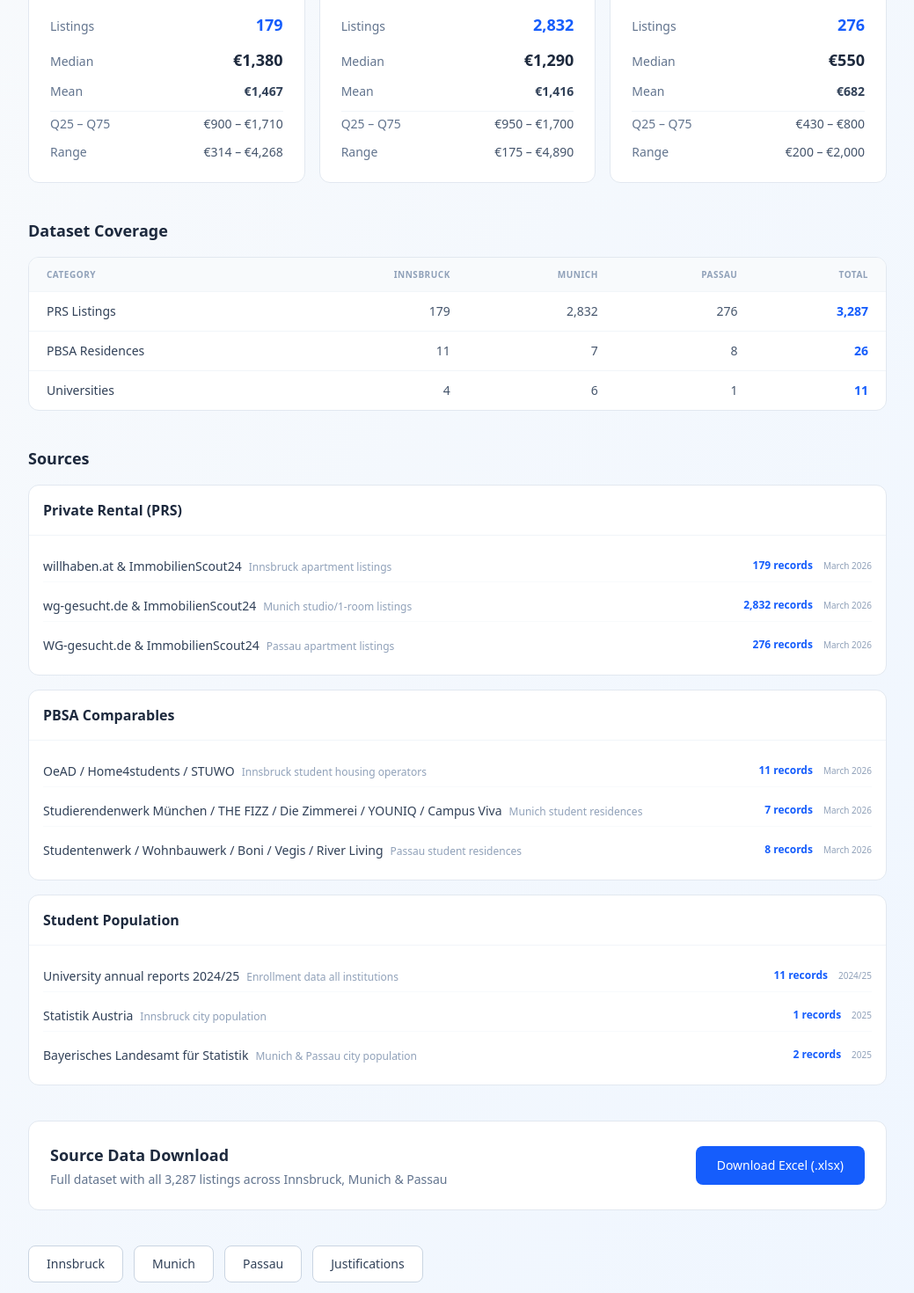
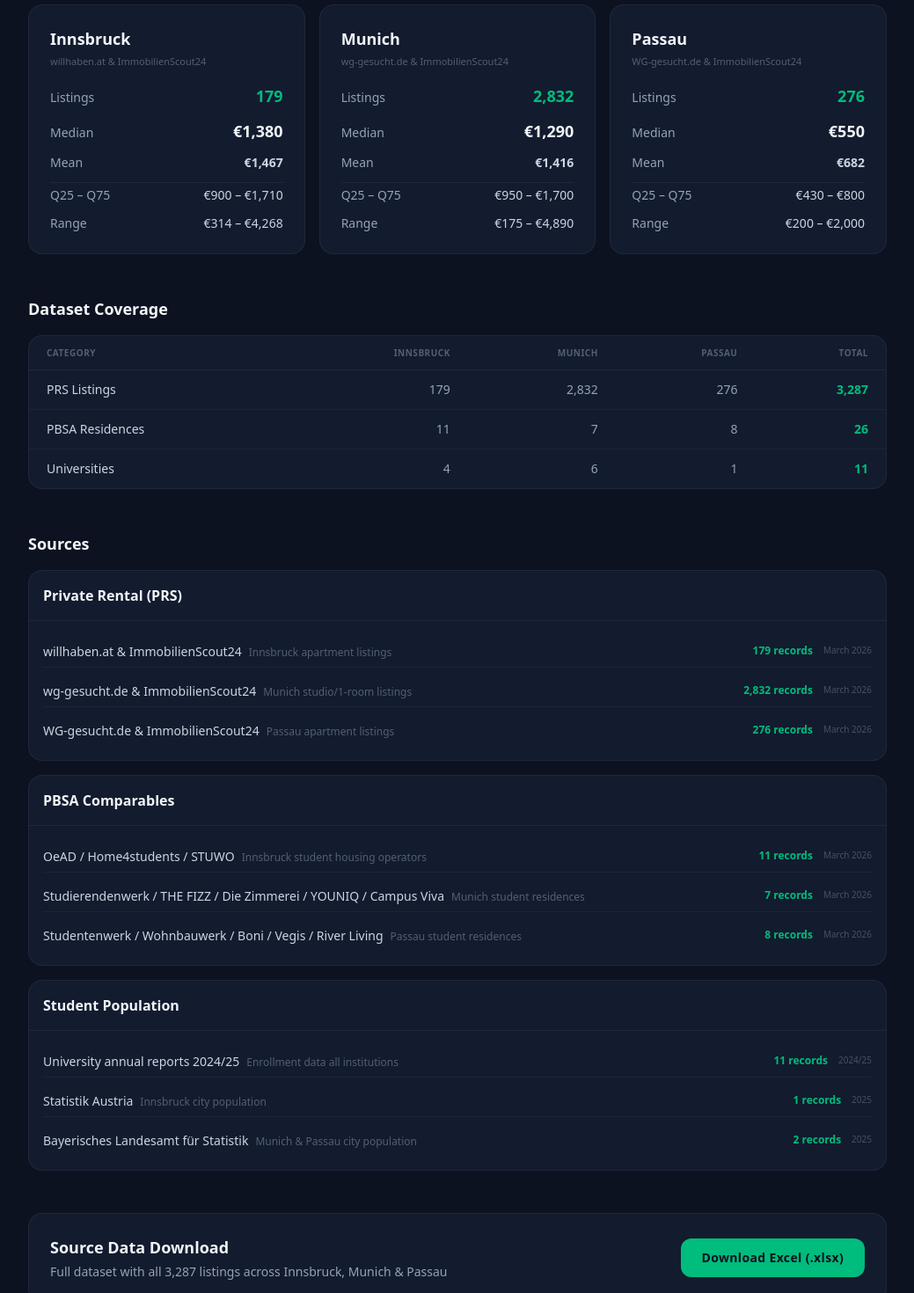
Before and after one commit to cc4921-ctrl/dach-student-housing, a Next.js app: page /data in a window 1280 px wide. Shown: the part 320-1790 px from the top of the page at 88% size, without its empty margins (120-1159 px from the left). Built offline with nearby package versions, Linux system fonts and the light colour scheme.

Commit message:
Restyle data page to midnight dark theme with emerald accents

```diff
--- a/app/data/page.tsx
+++ b/app/data/page.tsx
@@ -12,16 +12,8 @@ const cityStats = [
 
 const totalListings = cityStats.reduce((a, c) => a + c.listings, 0);
 
-/* ═══════════════════════════════════════════════════════════════
-   PBSA & UNIVERSITY COUNTS
-   ═══════════════════════════════════════════════════════════════ */
-
 const pbsaCounts = { Innsbruck: 11, Munich: 7, Passau: 8, total: 26 };
 const uniCounts = { Innsbruck: 4, Munich: 6, Passau: 1, total: 11 };
-
-/* ═══════════════════════════════════════════════════════════════
-   SOURCES
-   ═══════════════════════════════════════════════════════════════ */
 
 const dataSources = [
   { category: "Private Rental (PRS)", items: [
@@ -31,7 +23,7 @@ const dataSources = [
   ]},
   { category: "PBSA Comparables", items: [
     { source: "OeAD / Home4students / STUWO", scope: "Innsbruck student housing operators", count: 11, date: "March 2026" },
-    { source: "Studierendenwerk München / THE FIZZ / Die Zimmerei / YOUNIQ / Campus Viva", scope: "Munich student residences", count: 7, date: "March 2026" },
+    { source: "Studierendenwerk / THE FIZZ / Die Zimmerei / YOUNIQ / Campus Viva", scope: "Munich student residences", count: 7, date: "March 2026" },
     { source: "Studentenwerk / Wohnbauwerk / Boni / Vegis / River Living", scope: "Passau student residences", count: 8, date: "March 2026" },
   ]},
   { category: "Student Population", items: [
@@ -43,43 +35,52 @@ const dataSources = [
 
 export default function DataPage() {
   return (
-    <div className="min-h-screen bg-gradient-to-br from-slate-50 to-blue-50">
-      <main className="max-w-5xl mx-auto px-6 py-8 space-y-10">
-        <div>
-          <h1 className="text-3xl font-bold text-slate-800">Data Overview</h1>
-          <p className="text-slate-500 mt-1">{totalListings.toLocaleString()} PRS listings &middot; {pbsaCounts.total} PBSA residences &middot; {uniCounts.total} universities</p>
+    <div className="min-h-screen bg-midnight">
+      {/* Header */}
+      <div className="relative w-full h-44 overflow-hidden bg-midnight-light">
+        <div className="absolute inset-0 bg-gradient-to-br from-emerald-accent/5 via-midnight to-midnight" />
+        <div className="absolute bottom-0 left-0 right-0 max-w-5xl mx-auto px-6 pb-8">
+          <div className="flex items-center gap-2 mb-3">
+            <span className="w-6 h-px bg-emerald-accent" />
+            <span className="text-emerald-accent text-[10px] font-bold tracking-[0.2em] uppercase">Research Data</span>
+          </div>
+          <h1 className="text-3xl font-serif text-snow tracking-tight">Data Overview</h1>
+          <p className="text-silver mt-1 text-sm">{totalListings.toLocaleString()} PRS listings &middot; {pbsaCounts.total} PBSA residences &middot; {uniCounts.total} universities</p>
         </div>
+      </div>
+
+      <main className="max-w-5xl mx-auto px-6 py-10 space-y-12">
 
         {/* ── City Summary Stats ── */}
         <section>
-          <h2 className="text-lg font-semibold text-slate-800 mb-4">Private Rental Summary</h2>
+          <h2 className="text-lg font-bold text-snow mb-4">Private Rental Summary</h2>
           <div className="grid grid-cols-1 md:grid-cols-3 gap-4">
             {cityStats.map(c => (
-              <div key={c.city} className="bg-white rounded-xl border border-slate-200 p-6">
-                <h3 className="text-lg font-bold text-slate-800 mb-1">{c.city}</h3>
-                <p className="text-xs text-slate-400 mb-4">{c.sources}</p>
+              <div key={c.city} className="bg-midnight-light rounded-2xl border border-white/[0.06] p-6 hover:border-emerald-accent/20 transition-colors">
+                <h3 className="text-lg font-bold text-snow mb-1">{c.city}</h3>
+                <p className="text-[11px] text-silver/50 mb-4">{c.sources}</p>
 
                 <div className="space-y-3">
                   <div className="flex justify-between items-baseline">
-                    <span className="text-sm text-slate-500">Listings</span>
-                    <span className="text-lg font-bold text-blue-600">{c.listings.toLocaleString()}</span>
+                    <span className="text-sm text-silver">Listings</span>
+                    <span className="text-lg font-bold text-emerald-accent">{c.listings.toLocaleString()}</span>
                   </div>
                   <div className="flex justify-between items-baseline">
-                    <span className="text-sm text-slate-500">Median</span>
-                    <span className="text-lg font-bold text-slate-800">&euro;{c.median.toLocaleString()}</span>
+                    <span className="text-sm text-silver">Median</span>
+                    <span className="text-lg font-bold text-snow">&euro;{c.median.toLocaleString()}</span>
                   </div>
                   <div className="flex justify-between items-baseline">
-                    <span className="text-sm text-slate-500">Mean</span>
-                    <span className="text-sm font-semibold text-slate-700">&euro;{c.mean.toLocaleString()}</span>
+                    <span className="text-sm text-silver">Mean</span>
+                    <span className="text-sm font-semibold text-silver-bright">&euro;{c.mean.toLocaleString()}</span>
                   </div>
-                  <div className="h-px bg-slate-100 my-1" />
+                  <div className="h-px bg-white/[0.06] my-1" />
                   <div className="flex justify-between items-baseline">
-                    <span className="text-sm text-slate-500">Q25 &ndash; Q75</span>
-                    <span className="text-sm font-medium text-slate-600">&euro;{c.q25.toLocaleString()} &ndash; &euro;{c.q75.toLocaleString()}</span>
+                    <span className="text-sm text-silver">Q25 &ndash; Q75</span>
+                    <span className="text-sm font-medium text-silver-bright">&euro;{c.q25.toLocaleString()} &ndash; &euro;{c.q75.toLocaleString()}</span>
                   </div>
                   <div className="flex justify-between items-baseline">
-                    <span className="text-sm text-slate-500">Range</span>
-                    <span className="text-sm font-medium text-slate-600">&euro;{c.min.toLocaleString()} &ndash; &euro;{c.max.toLocaleString()}</span>
+                    <span className="text-sm text-silver">Range</span>
+                    <span className="text-sm font-medium text-silver-bright">&euro;{c.min.toLocaleString()} &ndash; &euro;{c.max.toLocaleString()}</span>
                   </div>
                 </div>
               </div>
@@ -89,39 +90,39 @@ export default function DataPage() {
 
         {/* ── Coverage ── */}
         <section>
-          <h2 className="text-lg font-semibold text-slate-800 mb-4">Dataset Coverage</h2>
-          <div className="bg-white rounded-xl border border-slate-200 overflow-hidden">
+          <h2 className="text-lg font-bold text-snow mb-4">Dataset Coverage</h2>
+          <div className="bg-midnight-light rounded-2xl border border-white/[0.06] overflow-hidden">
             <table className="w-full text-sm">
-              <thead className="bg-slate-50">
-                <tr>
-                  <th className="text-left px-5 py-3 text-[10px] text-slate-400 uppercase tracking-wider font-semibold">Category</th>
-                  <th className="text-right px-5 py-3 text-[10px] text-slate-400 uppercase tracking-wider font-semibold">Innsbruck</th>
-                  <th className="text-right px-5 py-3 text-[10px] text-slate-400 uppercase tracking-wider font-semibold">Munich</th>
-                  <th className="text-right px-5 py-3 text-[10px] text-slate-400 uppercase tracking-wider font-semibold">Passau</th>
-                  <th className="text-right px-5 py-3 text-[10px] text-slate-400 uppercase tracking-wider font-semibold">Total</th>
+              <thead>
+                <tr className="border-b border-white/[0.06]">
+                  <th className="text-left px-5 py-3 text-[10px] text-silver/50 uppercase tracking-wider font-semibold">Category</th>
+                  <th className="text-right px-5 py-3 text-[10px] text-silver/50 uppercase tracking-wider font-semibold">Innsbruck</th>
+                  <th className="text-right px-5 py-3 text-[10px] text-silver/50 uppercase tracking-wider font-semibold">Munich</th>
+                  <th className="text-right px-5 py-3 text-[10px] text-silver/50 uppercase tracking-wider font-semibold">Passau</th>
+                  <th className="text-right px-5 py-3 text-[10px] text-silver/50 uppercase tracking-wider font-semibold">Total</th>
                 </tr>
               </thead>
               <tbody>
-                <tr className="border-t border-slate-100">
-                  <td className="px-5 py-3 text-slate-700 font-medium">PRS Listings</td>
-                  <td className="px-5 py-3 text-right text-slate-600">179</td>
-                  <td className="px-5 py-3 text-right text-slate-600">2,832</td>
-                  <td className="px-5 py-3 text-right text-slate-600">276</td>
-                  <td className="px-5 py-3 text-right text-blue-600 font-bold">{totalListings.toLocaleString()}</td>
+                <tr className="border-t border-white/[0.04]">
+                  <td className="px-5 py-3 text-silver-bright font-medium">PRS Listings</td>
+                  <td className="px-5 py-3 text-right text-silver">179</td>
+                  <td className="px-5 py-3 text-right text-silver">2,832</td>
+                  <td className="px-5 py-3 text-right text-silver">276</td>
+                  <td className="px-5 py-3 text-right text-emerald-accent font-bold">{totalListings.toLocaleString()}</td>
                 </tr>
-                <tr className="border-t border-slate-100">
-                  <td className="px-5 py-3 text-slate-700 font-medium">PBSA Residences</td>
-                  <td className="px-5 py-3 text-right text-slate-600">{pbsaCounts.Innsbruck}</td>
-                  <td className="px-5 py-3 text-right text-slate-600">{pbsaCounts.Munich}</td>
-                  <td className="px-5 py-3 text-right text-slate-600">{pbsaCounts.Passau}</td>
-                  <td className="px-5 py-3 text-right text-blue-600 font-bold">{pbsaCounts.total}</td>
+                <tr className="border-t border-white/[0.04]">
+                  <td className="px-5 py-3 text-silver-bright font-medium">PBSA Residences</td>
+                  <td className="px-5 py-3 text-right text-silver">{pbsaCounts.Innsbruck}</td>
+                  <td className="px-5 py-3 text-right text-silver">{pbsaCounts.Munich}</td>
+                  <td className="px-5 py-3 text-right text-silver">{pbsaCounts.Passau}</td>
+                  <td className="px-5 py-3 text-right text-emerald-accent font-bold">{pbsaCounts.total}</td>
                 </tr>
-                <tr className="border-t border-slate-100">
-                  <td className="px-5 py-3 text-slate-700 font-medium">Universities</td>
-                  <td className="px-5 py-3 text-right text-slate-600">{uniCounts.Innsbruck}</td>
-                  <td className="px-5 py-3 text-right text-slate-600">{uniCounts.Munich}</td>
-                  <td className="px-5 py-3 text-right text-slate-600">{uniCounts.Passau}</td>
-                  <td className="px-5 py-3 text-right text-blue-600 font-bold">{uniCounts.total}</td>
+                <tr className="border-t border-white/[0.04]">
+                  <td className="px-5 py-3 text-silver-bright font-medium">Universities</td>
+                  <td className="px-5 py-3 text-right text-silver">{uniCounts.Innsbruck}</td>
+                  <td className="px-5 py-3 text-right text-silver">{uniCounts.Munich}</td>
+                  <td className="px-5 py-3 text-right text-silver">{uniCounts.Passau}</td>
+                  <td className="px-5 py-3 text-right text-emerald-accent font-bold">{uniCounts.total}</td>
                 </tr>
               </tbody>
             </table>
@@ -130,23 +131,23 @@ export default function DataPage() {
 
         {/* ── Sources ── */}
         <section>
-          <h2 className="text-lg font-semibold text-slate-800 mb-4">Sources</h2>
+          <h2 className="text-lg font-bold text-snow mb-4">Sources</h2>
           <div className="space-y-4">
             {dataSources.map((group, gi) => (
-              <div key={gi} className="bg-white rounded-xl border border-slate-200 overflow-hidden">
-                <div className="p-4 border-b border-slate-100">
-                  <h3 className="font-semibold text-slate-800">{group.category}</h3>
+              <div key={gi} className="bg-midnight-light rounded-2xl border border-white/[0.06] overflow-hidden">
+                <div className="p-4 border-b border-white/[0.06]">
+                  <h3 className="font-semibold text-snow">{group.category}</h3>
                 </div>
                 <div className="p-4 space-y-2">
                   {group.items.map((item, ii) => (
-                    <div key={ii} className="flex items-center justify-between py-1.5 border-b border-slate-50 last:border-0">
+                    <div key={ii} className="flex items-center justify-between py-1.5 border-b border-white/[0.04] last:border-0">
                       <div>
-                        <span className="text-sm font-medium text-slate-700">{item.source}</span>
-                        <span className="text-xs text-slate-400 ml-2">{item.scope}</span>
+                        <span className="text-sm font-medium text-silver-bright">{item.source}</span>
+                        <span className="text-xs text-silver/50 ml-2">{item.scope}</span>
                       </div>
                       <div className="flex items-center gap-3">
-                        <span className="text-xs font-semibold text-blue-600">{item.count.toLocaleString()} records</span>
-                        <span className="text-[10px] text-slate-400">{item.date}</span>
+                        <span className="text-xs font-semibold text-emerald-accent">{item.count.toLocaleString()} records</span>
+                        <span className="text-[10px] text-silver/40">{item.date}</span>
                       </div>
                     </div>
                   ))}
@@ -157,33 +158,28 @@ export default function DataPage() {
         </section>
 
         {/* ── Download ── */}
-        <section className="bg-white rounded-xl border border-slate-200 p-6 flex flex-col sm:flex-row items-start sm:items-center justify-between gap-4">
+        <section className="bg-midnight-light rounded-2xl border border-white/[0.06] p-6 flex flex-col sm:flex-row items-start sm:items-center justify-between gap-4">
           <div>
-            <h2 className="text-lg font-semibold text-slate-800">Source Data Download</h2>
-            <p className="text-sm text-slate-500 mt-1">Full dataset with all {totalListings.toLocaleString()} listings across Innsbruck, Munich &amp; Passau</p>
+            <h2 className="text-lg font-bold text-snow">Source Data Download</h2>
+            <p className="text-sm text-silver mt-1">Full dataset with all {totalListings.toLocaleString()} listings across Innsbruck, Munich &amp; Passau</p>
           </div>
           <a
-            href="https://github.com/cc4921-ctrl/dach-student-housing/raw/main/public/Student_Rental_Listings_Innsbruck_Passau_Munich.xlsx"
-            target="_blank"
-            rel="noopener noreferrer"
-            className="inline-flex items-center justify-center gap-2 bg-blue-600 text-white px-6 py-3 rounded-lg hover:bg-blue-700 transition-colors font-medium text-sm whitespace-nowrap"
+            href="/Student_Rental_Listings_Innsbruck_Passau_Munich.xlsx"
+            download
+            className="inline-flex items-center justify-center gap-2 bg-emerald-accent text-midnight px-6 py-3 rounded-xl hover:bg-emerald-glow transition-colors font-bold text-sm tracking-wide whitespace-nowrap"
           >
             Download Excel (.xlsx)
           </a>
         </section>
 
-        {/* ── Back links ── */}
+        {/* ── Nav links ── */}
         <div className="flex flex-wrap gap-3">
-          <Link href="/innsbruck" className="inline-flex items-center justify-center gap-2 bg-white text-slate-700 border border-slate-300 px-5 py-2.5 rounded-lg hover:bg-slate-50 transition-colors text-sm font-medium">
-            Innsbruck
-          </Link>
-          <Link href="/munich" className="inline-flex items-center justify-center gap-2 bg-white text-slate-700 border border-slate-300 px-5 py-2.5 rounded-lg hover:bg-slate-50 transition-colors text-sm font-medium">
-            Munich
-          </Link>
-          <Link href="/passau" className="inline-flex items-center justify-center gap-2 bg-white text-slate-700 border border-slate-300 px-5 py-2.5 rounded-lg hover:bg-slate-50 transition-colors text-sm font-medium">
-            Passau
-          </Link>
-          <Link href="/justifications" className="inline-flex items-center justify-center gap-2 bg-white text-slate-700 border border-slate-300 px-5 py-2.5 rounded-lg hover:bg-slate-50 transition-colors text-sm font-medium">
+          {["Innsbruck", "Munich", "Passau"].map(c => (
+            <Link key={c} href={`/${c.toLowerCase()}`} className="inline-flex items-center justify-center gap-2 bg-transparent text-silver border border-white/[0.1] px-5 py-2.5 rounded-xl hover:text-snow hover:border-white/[0.2] transition-all text-sm font-medium">
+              {c}
+            </Link>
+          ))}
+          <Link href="/justifications" className="inline-flex items-center justify-center gap-2 bg-transparent text-silver border border-white/[0.1] px-5 py-2.5 rounded-xl hover:text-snow hover:border-white/[0.2] transition-all text-sm font-medium">
             Justifications
           </Link>
         </div>
```
